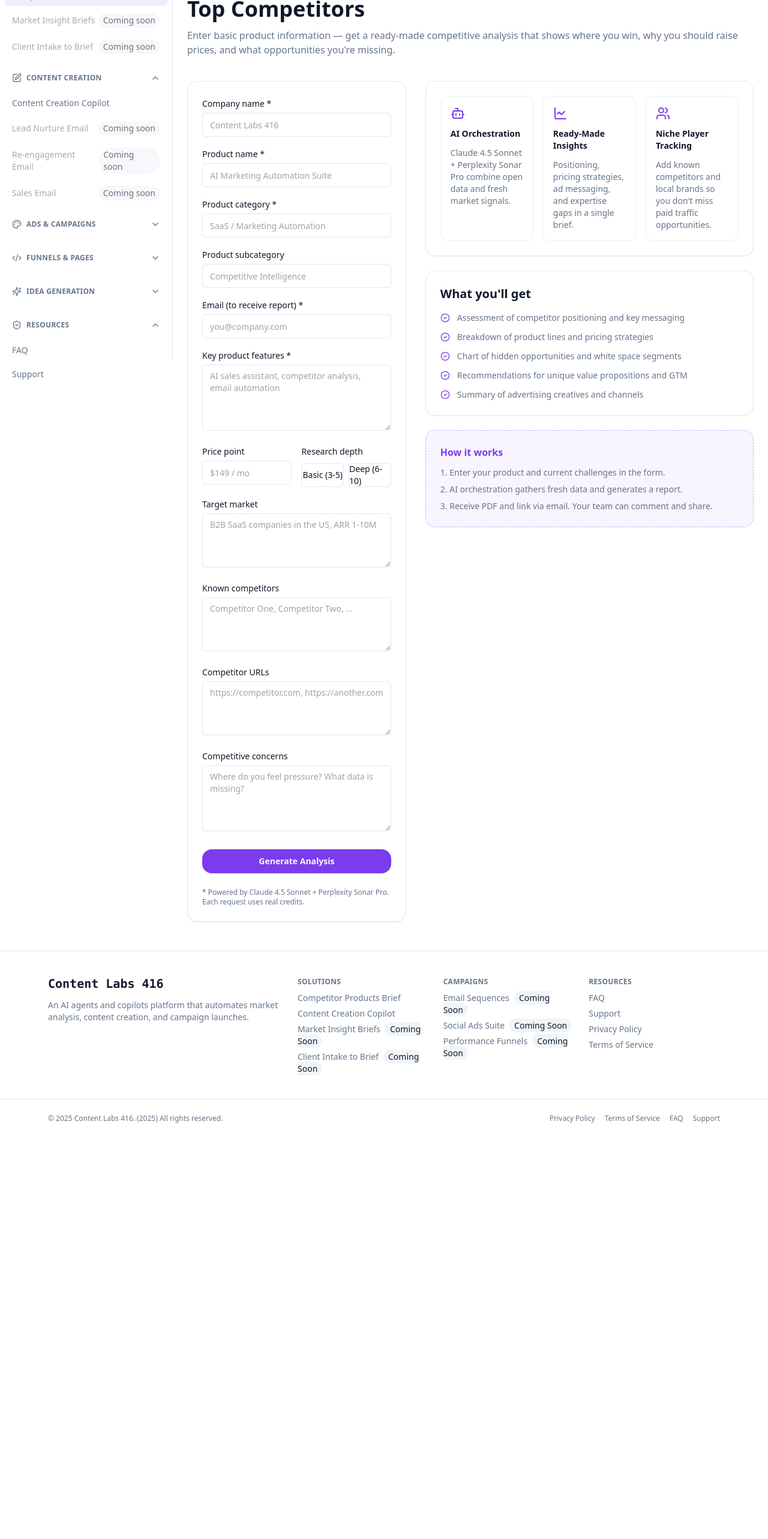
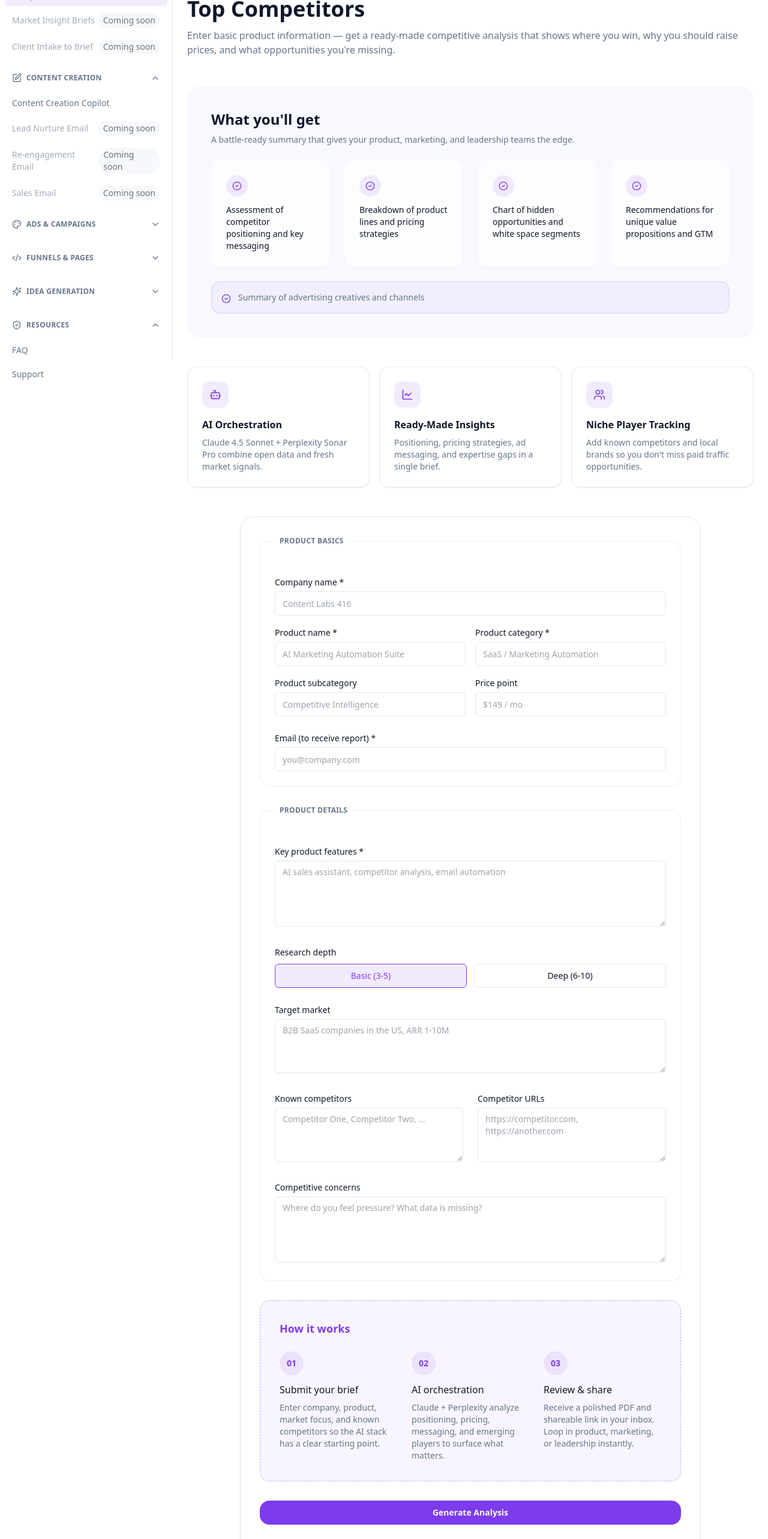
Before and after one commit to maxv-tor/fifteencopilotz, a Next.js app: page /competitor-products-brief in a window 1280 px wide. Shown: the part 200-2766 px from the top of the page at 60% size. Before the commit the page ends 2097 px from the top, so only its background shows below. Built offline with nearby package versions, Linux system fonts and the light colour scheme.

Commit message:
Update page.tsx - more updates

```diff
--- a/app/competitor-products-brief/page.tsx
+++ b/app/competitor-products-brief/page.tsx
@@ -29,13 +29,34 @@
   "Summary of advertising creatives and channels"
 ];
 
+const deliverableHighlights = deliverables.slice(0, 4);
+const additionalDeliverables = deliverables.slice(4);
+
+const howItWorks = [
+  {
+    title: "Submit your brief",
+    description:
+      "Enter company, product, market focus, and known competitors so the AI stack has a clear starting point."
+  },
+  {
+    title: "AI orchestration",
+    description:
+      "Claude + Perplexity analyze positioning, pricing, messaging, and emerging players to surface what matters."
+  },
+  {
+    title: "Review & share",
+    description:
+      "Receive a polished PDF and shareable link in your inbox. Loop in product, marketing, or leadership instantly."
+  }
+];
+
 export const metadata = {
   title: "Competitor Products Brief"
 };
 
 export default function CompetitorProductsBriefPage() {
   return (
-    <div className="space-y-10">
+    <div className="space-y-12">
       <header className="space-y-4">
         <span className="inline-flex items-center gap-2 rounded-full border border-border px-3 py-1 text-2xs font-semibold uppercase tracking-wide text-muted-foreground">
           Agentic Tool
@@ -45,15 +66,65 @@
             Instantly Know Exactly How You Stack Up Against Top Competitors
           </h1>
           <p className="text-sm text-muted-foreground sm:text-base">
-            Enter basic product information — get a ready-made competitive analysis that shows where you win, why you should raise prices, and what opportunities you're missing.
+            Enter basic product information — get a ready-made competitive analysis that shows where
+            you win, why you should raise prices, and what opportunities you're missing.
           </p>
         </div>
       </header>
 
-      <div className="grid gap-8 lg:grid-cols-[2fr_3fr]">
-        <form className="space-y-6 rounded-2xl border border-border bg-card p-6 shadow-sm">
-          <div className="space-y-4">
-            <div>
+      <section className="space-y-6 rounded-3xl bg-[#f8f9ff] p-10 shadow-sm">
+        <div className="space-y-2">
+          <h2 className="text-2xl font-semibold text-foreground">What you&apos;ll get</h2>
+          <p className="text-sm text-muted-foreground">
+            A battle-ready summary that gives your product, marketing, and leadership teams the edge.
+          </p>
+        </div>
+        <ul className="grid gap-6 sm:grid-cols-2 lg:grid-cols-4">
+          {deliverableHighlights.map((item) => (
+            <li
+              key={item}
+              className="flex flex-col gap-3 rounded-2xl border border-transparent bg-white/70 p-6 shadow-sm"
+            >
+              <span className="inline-flex h-9 w-9 items-center justify-center rounded-full bg-primary/10 text-primary">
+                <CheckCircle2 className="h-4 w-4" />
+              </span>
+              <p className="text-sm text-foreground">{item}</p>
+            </li>
+          ))}
+        </ul>
+        {additionalDeliverables.length > 0 && (
+          <div className="flex items-start gap-3 rounded-2xl border border-primary/20 bg-primary/5 p-4 text-sm text-muted-foreground">
+            <CheckCircle2 className="mt-1 h-4 w-4 text-primary" />
+            <span>{additionalDeliverables[0]}</span>
+          </div>
+        )}
+      </section>
+
+      <section className="grid gap-4 lg:grid-cols-3">
+        {sellingPoints.map((point) => (
+          <article
+            key={point.title}
+            className="flex h-full flex-col gap-4 rounded-2xl border border-border bg-card p-6 shadow-sm"
+          >
+            <span className="inline-flex h-11 w-11 items-center justify-center rounded-xl bg-primary/10 text-primary">
+              <point.icon className="h-5 w-5" />
+            </span>
+            <div className="space-y-2">
+              <h3 className="text-base font-semibold text-foreground">{point.title}</h3>
+              <p className="text-sm text-muted-foreground">{point.description}</p>
+            </div>
+          </article>
+        ))}
+      </section>
+
+      <section className="flex justify-center">
+        <form className="w-full max-w-3xl space-y-8 rounded-3xl border border-border bg-card p-8 shadow-sm">
+          <fieldset className="space-y-6 rounded-2xl border border-border/60 bg-background/60 p-6">
+            <legend className="px-2 text-xs font-semibold uppercase tracking-wide text-muted-foreground">
+              Product basics
+            </legend>
+            <div className="grid gap-4 sm:grid-cols-2">
+              <div className="sm:col-span-2">
                 <label className="text-sm font-medium text-foreground" htmlFor="companyName">
                   Company name *
                 </label>
@@ -101,6 +172,18 @@
                 />
               </div>
               <div>
+                <label className="text-sm font-medium text-foreground" htmlFor="price">
+                  Price point
+                </label>
+                <input
+                  id="price"
+                  type="text"
+                  placeholder="$149 / mo"
+                  className="mt-1 h-10 w-full rounded-md border border-border bg-background px-3 text-sm outline-none focus:border-ring focus:ring-2 focus:ring-ring"
+                />
+              </div>
+            </div>
+            <div>
               <label className="text-sm font-medium text-foreground" htmlFor="email">
                 Email (to receive report) *
               </label>
@@ -112,6 +195,12 @@
                 className="mt-1 h-10 w-full rounded-md border border-border bg-background px-3 text-sm outline-none focus:border-ring focus:ring-2 focus:ring-ring"
               />
             </div>
+          </fieldset>
+
+          <fieldset className="space-y-6 rounded-2xl border border-border/60 bg-background/60 p-6">
+            <legend className="px-2 text-xs font-semibold uppercase tracking-wide text-muted-foreground">
+              Product details
+            </legend>
             <div>
               <label className="text-sm font-medium text-foreground" htmlFor="features">
                 Key product features *
@@ -123,33 +212,31 @@
                 className="mt-1 min-h-[110px] w-full rounded-md border border-border bg-background px-3 py-2 text-sm outline-none focus:border-ring focus:ring-2 focus:ring-ring"
               />
             </div>
-            <div className="grid gap-4 sm:grid-cols-2">
-              <div>
-                <label className="text-sm font-medium text-foreground" htmlFor="price">
-                  Price point
+            <div className="grid gap-6 sm:grid-cols-2">
+              <div className="sm:col-span-2 space-y-2">
+                <span className="text-sm font-medium text-foreground">Research depth</span>
+                <div className="flex gap-3">
+                  <label className="flex flex-1 cursor-pointer">
+                    <input
+                      type="radio"
+                      name="depth"
+                      value="basic"
+                      className="peer sr-only"
+                      defaultChecked
+                    />
+                    <span className="flex h-10 w-full items-center justify-center gap-2 rounded-md border border-border bg-background px-3 text-sm font-medium text-foreground transition-colors hover:border-ring peer-checked:border-primary peer-checked:bg-primary/10 peer-checked:text-primary">
+                      Basic (3-5)
+                    </span>
                   </label>
-                <input
-                  id="price"
-                  type="text"
-                  placeholder="$149 / mo"
-                  className="mt-1 h-10 w-full rounded-md border border-border bg-background px-3 text-sm outline-none focus:border-ring focus:ring-2 focus:ring-ring"
-                />
-              </div>
-              <div className="space-y-2">
-                <span className="text-sm font-medium text-foreground">Research depth</span>
-                <div className="flex gap-2">
-                  <label className="flex h-10 flex-1 items-center justify-center gap-2 rounded-md border border-border bg-background text-sm font-medium text-foreground transition-colors hover:border-ring">
-                    <input type="radio" name="depth" value="basic" className="hidden" defaultChecked />
-                    <span>Basic (3-5)</span>
-                  </label>
-                  <label className="flex h-10 flex-1 items-center justify-center gap-2 rounded-md border border-border bg-background text-sm font-medium text-foreground transition-colors hover:border-ring">
-                    <input type="radio" name="depth" value="deep" className="hidden" />
-                    <span>Deep (6-10)</span>
+                  <label className="flex flex-1 cursor-pointer">
+                    <input type="radio" name="depth" value="deep" className="peer sr-only" />
+                    <span className="flex h-10 w-full items-center justify-center gap-2 rounded-md border border-border bg-background px-3 text-sm font-medium text-foreground transition-colors hover:border-ring peer-checked:border-primary peer-checked:bg-primary/10 peer-checked:text-primary">
+                      Deep (6-10)
+                    </span>
                   </label>
                 </div>
               </div>
-            </div>
-            <div>
+              <div className="sm:col-span-2">
                 <label className="text-sm font-medium text-foreground" htmlFor="target">
                   Target market
                 </label>
@@ -179,7 +266,7 @@
                   className="mt-1 min-h-[90px] w-full rounded-md border border-border bg-background px-3 py-2 text-sm outline-none focus:border-ring focus:ring-2 focus:ring-ring"
                 />
               </div>
-            <div>
+              <div className="sm:col-span-2">
                 <label className="text-sm font-medium text-foreground" htmlFor="concerns">
                   Competitive concerns
                 </label>
@@ -190,6 +277,25 @@
                 />
               </div>
             </div>
+          </fieldset>
+
+          <section className="space-y-6 rounded-2xl border border-dashed border-primary/40 bg-primary/5 p-8">
+            <h3 className="text-lg font-semibold text-primary">How it works</h3>
+            <div className="grid gap-6 sm:grid-cols-3">
+              {howItWorks.map((step, index) => (
+                <div key={step.title} className="space-y-3">
+                  <span className="inline-flex h-10 w-10 items-center justify-center rounded-full bg-primary/10 text-sm font-semibold text-primary">
+                    {String(index + 1).padStart(2, "0")}
+                  </span>
+                  <div className="space-y-2">
+                    <h4 className="text-base font-medium text-foreground">{step.title}</h4>
+                    <p className="text-sm text-muted-foreground">{step.description}</p>
+                  </div>
+                </div>
+              ))}
+            </div>
+          </section>
+
           <button
             type="submit"
             className="inline-flex w-full items-center justify-center rounded-lg bg-primary px-4 py-2.5 text-sm font-semibold text-primary-foreground shadow-xs transition-all hover:bg-primary/90 focus-visible:outline-none focus-visible:ring-2 focus-visible:ring-ring"
@@ -200,38 +306,7 @@
             * Powered by Claude 4.5 Sonnet + Perplexity Sonar Pro. Each request uses real credits.
           </p>
         </form>
-
-        <div className="space-y-6">
-          <div className="grid gap-4 rounded-2xl border border-border bg-card p-6 shadow-sm sm:grid-cols-3">
-            {sellingPoints.map((point) => (
-              <div key={point.title} className="space-y-3 rounded-xl border border-border/60 bg-background/30 p-4">
-                <point.icon className="h-6 w-6 text-primary" />
-                <h3 className="text-sm font-semibold text-foreground">{point.title}</h3>
-                <p className="text-sm text-muted-foreground">{point.description}</p>
-              </div>
-            ))}
-          </div>
-          <div className="space-y-4 rounded-2xl border border-border bg-card p-6 shadow-sm">
-            <h2 className="text-xl font-semibold text-foreground">What you'll get</h2>
-            <ul className="space-y-3">
-              {deliverables.map((item) => (
-                <li key={item} className="flex items-start gap-3 text-sm text-muted-foreground">
-                  <CheckCircle2 className="mt-0.5 h-4 w-4 text-primary" />
-                  <span>{item}</span>
-                </li>
-              ))}
-            </ul>
-          </div>
-          <div className="rounded-2xl border border-dashed border-primary/40 bg-primary/5 p-6">
-            <h3 className="text-base font-semibold text-primary">How it works</h3>
-            <ol className="mt-3 space-y-2 text-sm text-muted-foreground">
-              <li>1. Enter your product and current challenges in the form.</li>
-              <li>2. AI orchestration gathers fresh data and generates a report.</li>
-              <li>3. Receive PDF and link via email. Your team can comment and share.</li>
-            </ol>
-          </div>
-        </div>
-      </div>
+      </section>
     </div>
   );
 }
```
Lines whose indentation alone changed are shown as unchanged.
